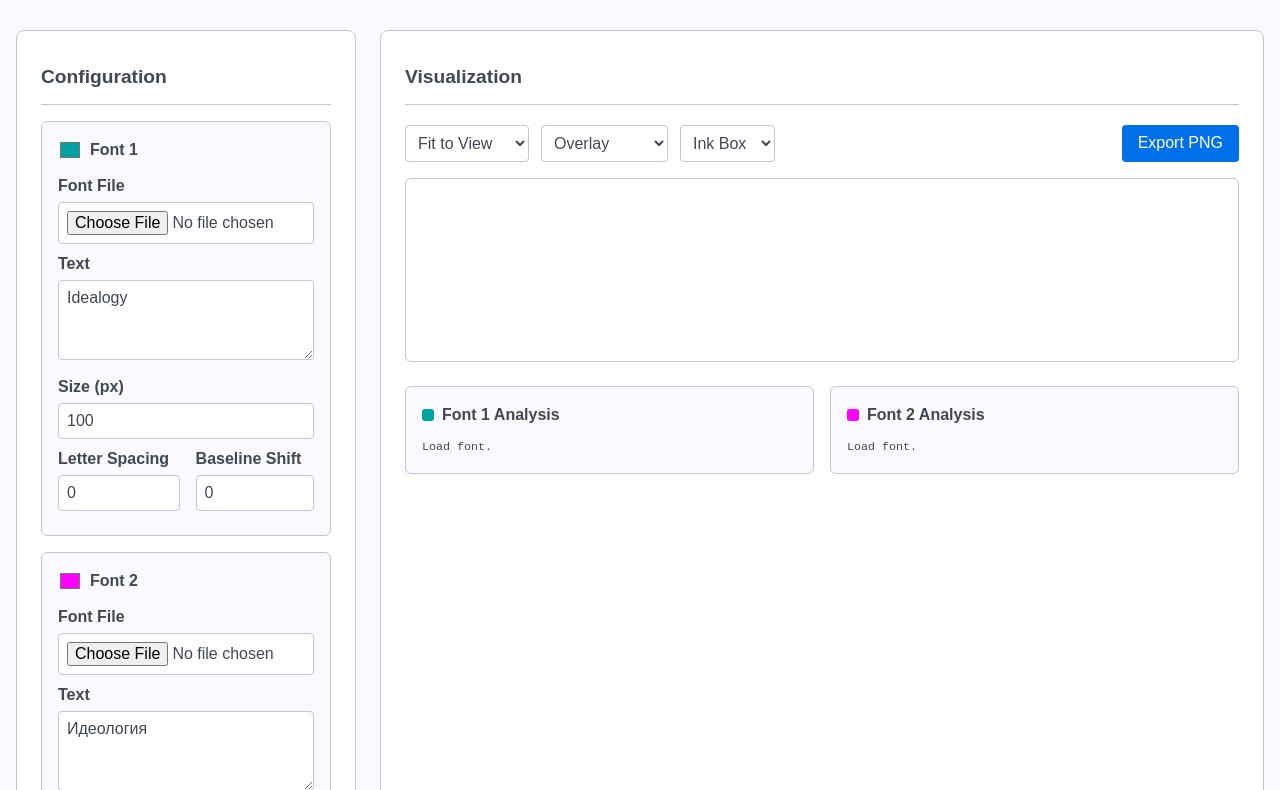
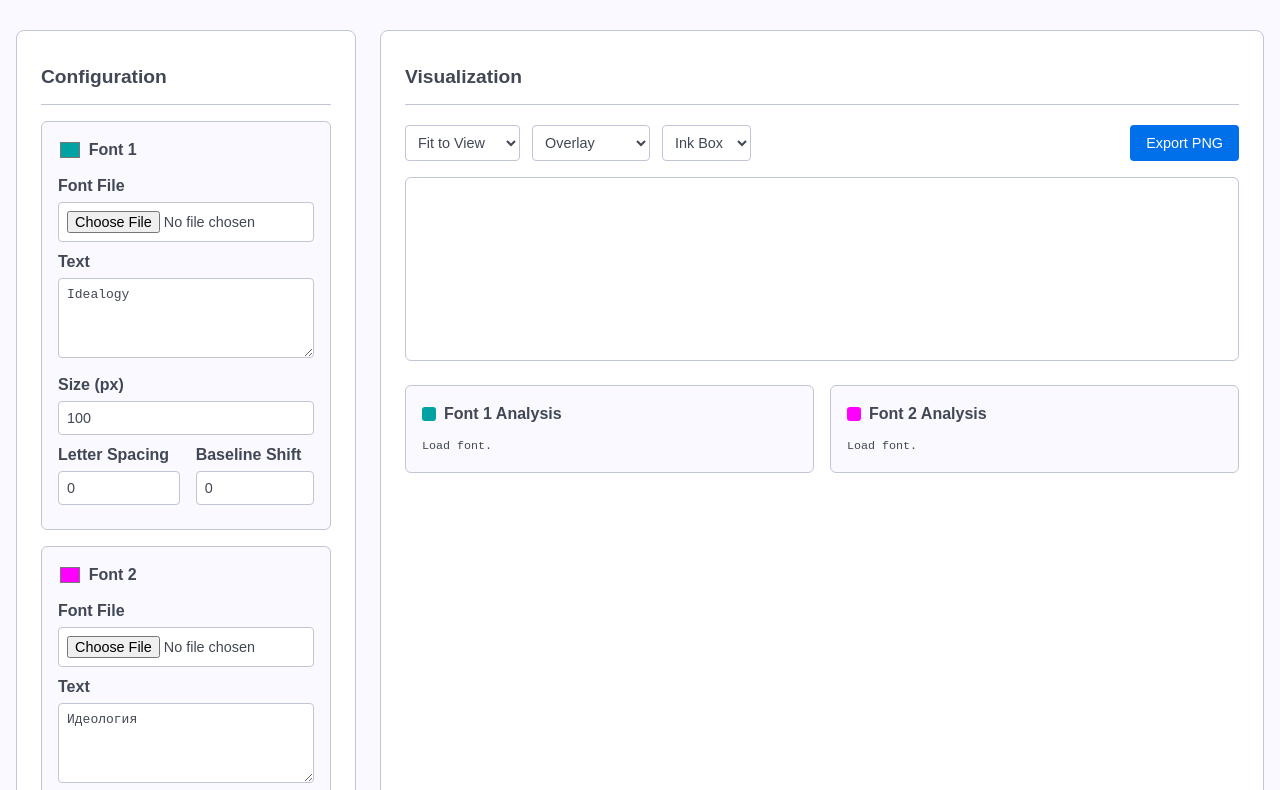
Before and after one commit to mahalisyarifuddin/OpenDensityTool, a plain HTML site: page OpenDensityTool.html in a window 1280 px wide. Shown: the part 77-867 px from the top of the page. Drawn offline with Linux system fonts and the light colour scheme.

Commit message:
Update OpenDensityTool.html

```diff
--- a/OpenDensityTool.html
+++ b/OpenDensityTool.html
@@ -107,14 +107,15 @@
 				border: none;
 				background: none;
 				padding: 0;
-				margin-right: 8px;
+				margin-right: .5em;
 				cursor: pointer
 			}
 
 			label {
 				display: block;
 				margin-bottom: .5rem;
-				font-weight: 700
+				font-weight: 700;
+				font-size: 1em
 			}
 
 			input:not([type="color"]),textarea,select,button {
@@ -126,12 +127,14 @@
 				color: var(--text);
 				margin-top: 4px;
 				font-family: inherit;
-				font-size: 1rem
+				font-size: .9em
 			}
 
 			textarea {
 				resize: vertical;
-				min-height: 80px
+				min-height: 80px;
+				font-family: monospace;
+				font-size: 1em
 			}
 
 			.row {
@@ -206,11 +209,11 @@
 			}
 
 			.indicator {
-				width: 12px;
-				height: 12px;
+				width: 14px;
+				height: 14px;
 				border-radius: 3px;
 				display: inline-block;
-				margin-right: 8px
+				margin-right: .5em
 			}
 
 			@media(max-width: 900px) {
@@ -238,7 +241,6 @@
 				<div class="font-group">
 					<div class="font-header">
 						<input type="color" id="color1" value="#00a2a2">Font 1
-
 					</div>
 					<label>
 						Font File<input type="file" id="file1" accept=".otf,.ttf,.woff">
@@ -261,7 +263,6 @@
 				<div class="font-group">
 					<div class="font-header">
 						<input type="color" id="color2" value="#ff00ff">Font 2
-
 					</div>
 					<label>
 						Font File<input type="file" id="file2" accept=".otf,.ttf,.woff">
```
